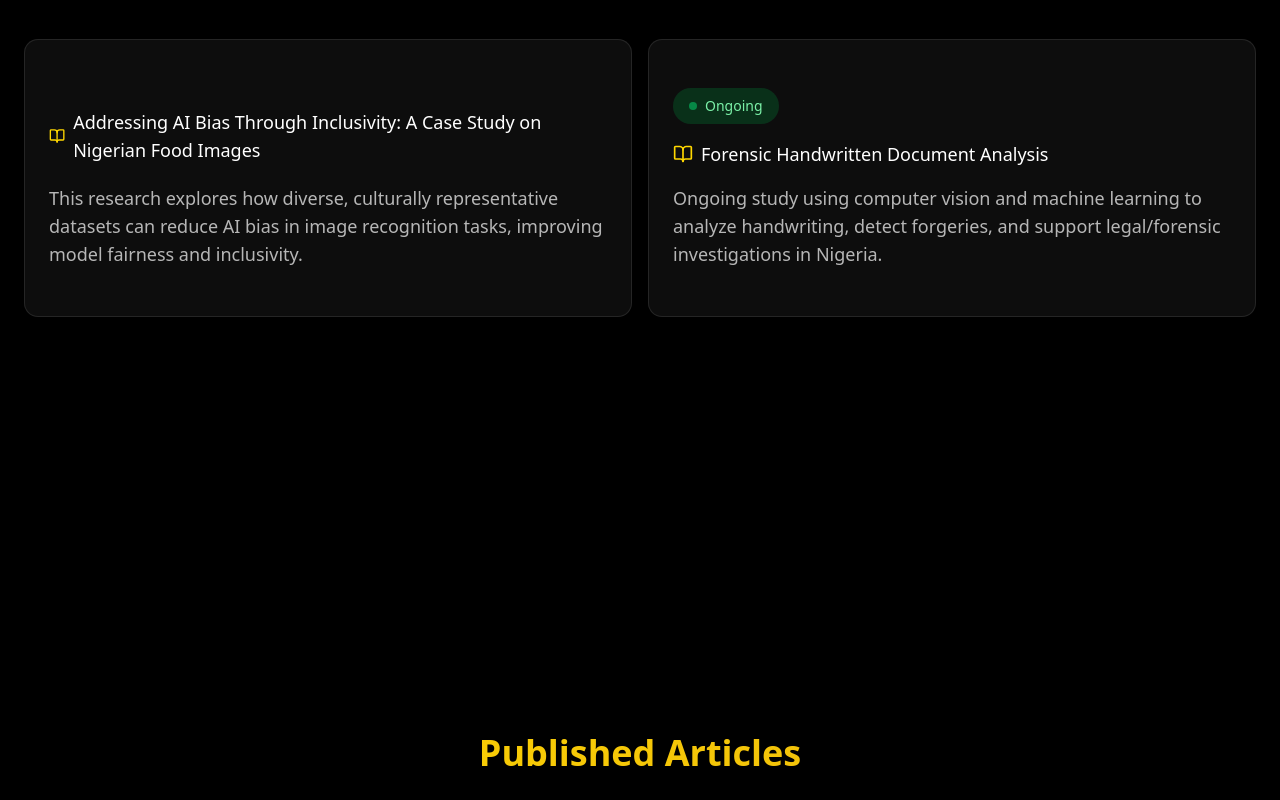
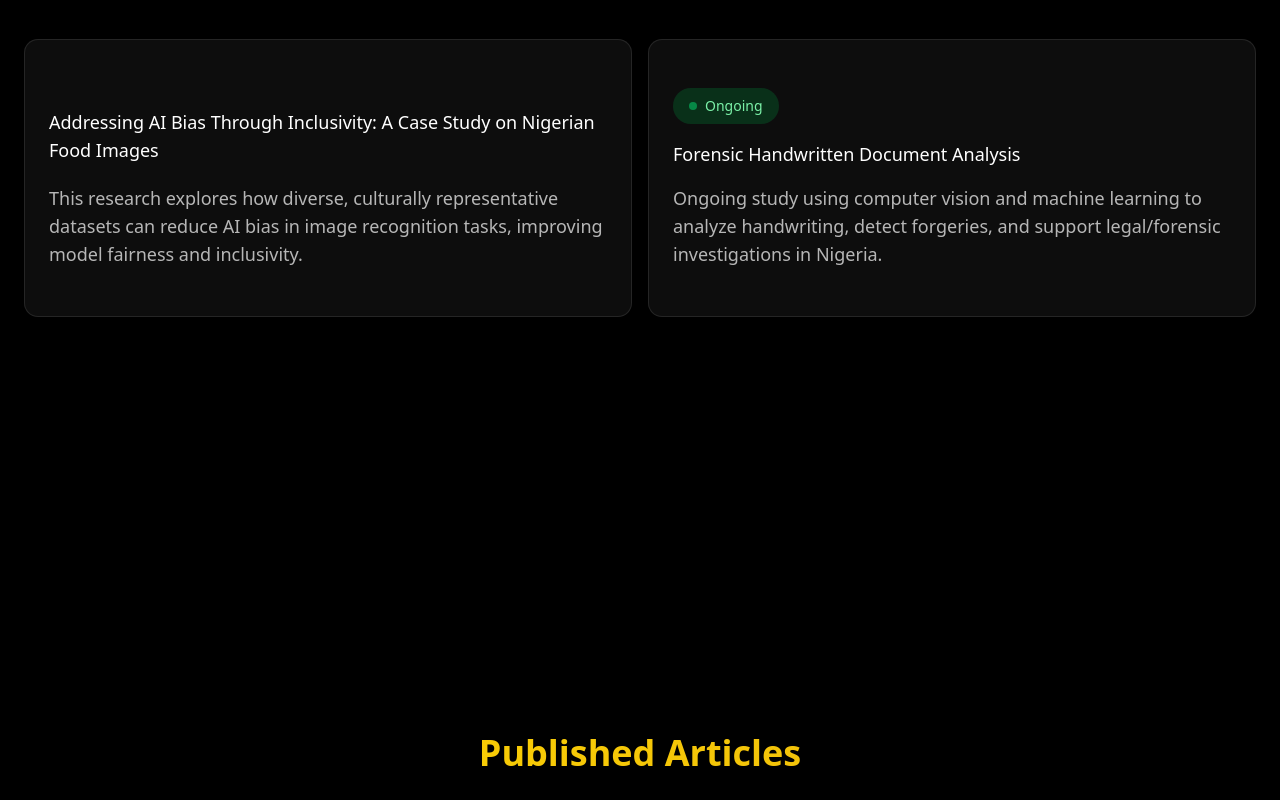
Before and after one commit to chimaOkwuokei/tito-portfolio-site, a React (Vite) app in the folder frontend-ts-app/: page / in a window 1280 px wide. Shown: the part 4660-5460 px from the top of the page. Built offline with nearby package versions, Linux system fonts and the light colour scheme.

Commit message:
fix: removed icon for the research work

```diff
--- a/frontend-ts-app/src/pages/footer/index.tsx
+++ b/frontend-ts-app/src/pages/footer/index.tsx
@@ -15,7 +15,6 @@ export default function Footer() {
                     </h2>
                     <p className="mt-4 text-white/80">
                         Senior AI Engineer passionate about machine learning, and cutting-edge AI technologies.
-                        Based in London, UK.
                     </p>
                     <div className="flex gap-4 mt-6">
                         <a href="http://linkedin.com/in/tito-osadebe" aria-label="LinkedIn" className="bg-black/80 p-3 rounded-md hover:bg-[#FFD700]">
--- a/frontend-ts-app/src/pages/research/index.tsx
+++ b/frontend-ts-app/src/pages/research/index.tsx
@@ -1,7 +1,6 @@
 'use client'
 
 import { Card, CardContent } from "@/components/ui/card"
-import { BookOpen } from "lucide-react"
 
 export default function Research() {
   const research = [
@@ -70,7 +69,7 @@ export default function Research() {
                     )}
                   </div>
                   <div className="flex items-center gap-2 text-lg text-white font-medium">
-                    <BookOpen className="text-[#FFD700] w-5 h-5" />
+                    {/* <BookOpen className="text-[#FFD700] w-5 h-5" /> */}
                     <h3 className="text-lg font-medium">{pub.title}</h3>
                   </div>
                   <p className="text-lg text-white/70">{pub.description}</p>
```
